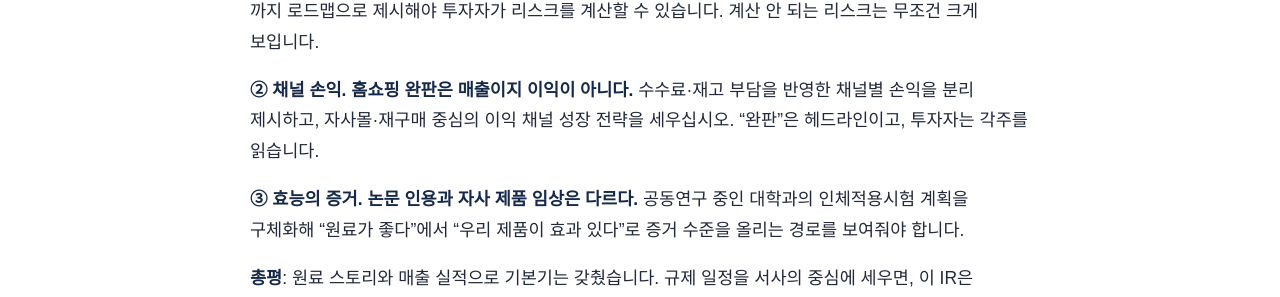
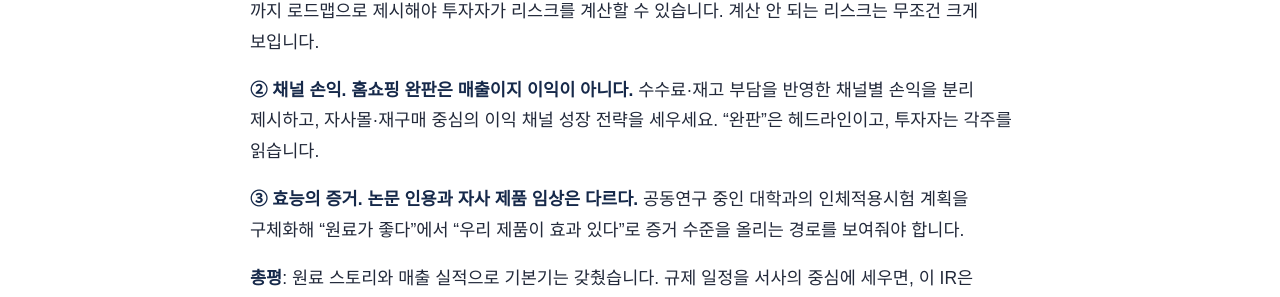
Before and after one commit to isac1003/isac1003.github.io, a Jekyll site: the page built from services/bm-sample5.md, in a window 1280 px wide. Shown: the part 831-1128 px from the top of the page. Built offline with Jekyll 4.4.1, drawn with Linux system fonts in a browser that asks for light colours.

Commit message:
문체 정비 마무리: 남은 관공서투 교정

```diff
--- a/services/bm-sample5.md
+++ b/services/bm-sample5.md
@@ -33,7 +33,7 @@ permalink: /services/bm/sample5/
 리스크를 계산할 수 있습니다. 계산 안 되는 리스크는 무조건 크게 보입니다.
 
 **② 채널 손익. 홈쇼핑 완판은 매출이지 이익이 아니다.** 수수료·재고 부담을 반영한
-채널별 손익을 분리 제시하고, 자사몰·재구매 중심의 이익 채널 성장 전략을 세우십시오.
+채널별 손익을 분리 제시하고, 자사몰·재구매 중심의 이익 채널 성장 전략을 세우세요.
 "완판"은 헤드라인이고, 투자자는 각주를 읽습니다.
 
 **③ 효능의 증거. 논문 인용과 자사 제품 임상은 다르다.** 공동연구 중인 대학과의
```
Also changed, not shown: services/bm-sample.md (+1 -1 lines).
